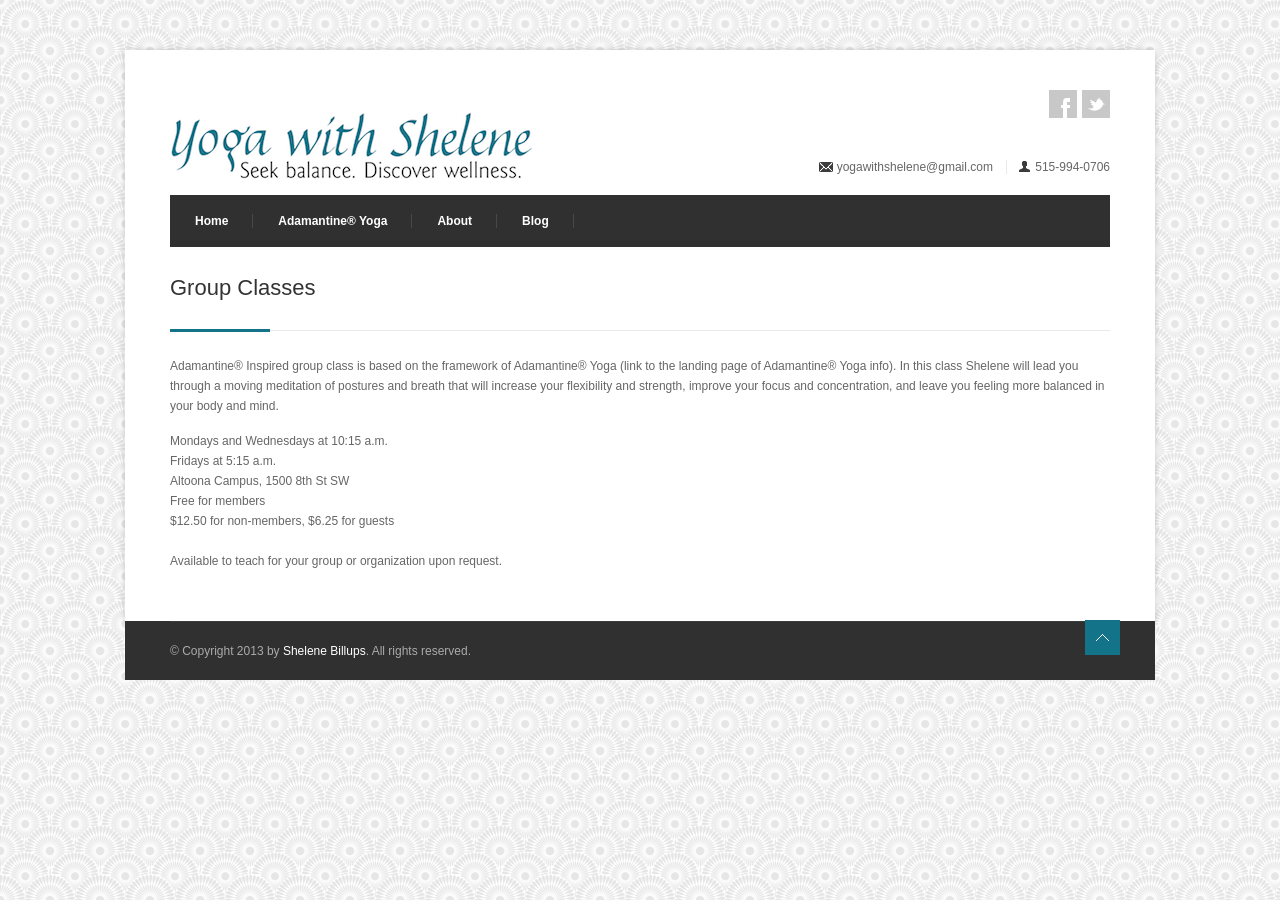
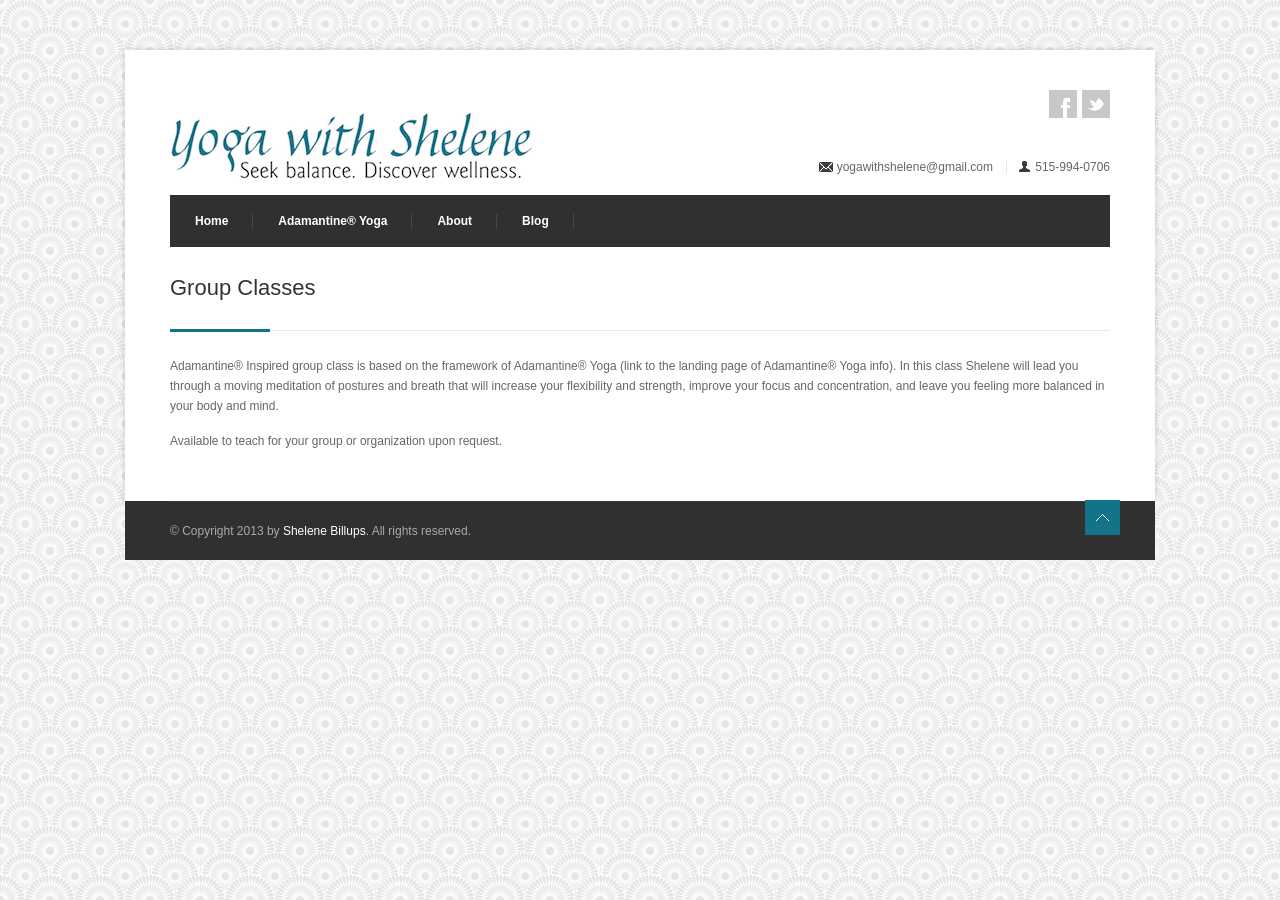
Before and after one commit to yogawithshelene/yogawithshelene.github.io, a Jekyll site: the page built from group/index.html, in a window 1280 px wide. Built offline with Jekyll 4.4.1, drawn with Linux system fonts in a browser that asks for light colours; nearby versions of some CDN libraries; Markdown is read by kramdown in place of the engine named in the settings.

Commit message:
a few quick updates

```diff
--- a/_layouts/default.html
+++ b/_layouts/default.html
@@ -44,10 +44,9 @@
 			<ul id="nav">
         {% assign url = page.url | remove:'/index.html' %}
         <li><a {% if url == "" %} id="current"{% endif %} href="/">Home</a></li>
-        <li><a {% if url == "/adamantine" %} id="current"{% endif %} {% if url == "/gsp" %} id="current"{% endif %} {% if url == "/private" %} id="current"{% endif %} {% if url == "/group" %} id="current"{% endif %} href="#">Adamantine® Yoga</a>
+        <li><a {% if url == "/adamantine" %} id="current"{% endif %} {% if url == "/private" %} id="current"{% endif %} {% if url == "/group" %} id="current"{% endif %} href="#">Adamantine® Yoga</a>
         <ul>
           <li><a href="/adamantine">What is it?</a></li>
-          <li><a href="/gsp">Guided Self Practice</a></li>
           <li><a href="/private">Private Sessions</a></li>
           <li><a href="/group">Group Classes</a></li>
         </ul>
--- a/_posts/2013-12-08-The-blog-has-moved.markdown
+++ b/_posts/2013-12-08-The-blog-has-moved.markdown
@@ -1,6 +1,6 @@
 ---
 layout: post
-title:  "coming soon"
+title:  "stay tuned"
 date:   2013-12-08 06:00:00
 categories: blog
 ---
--- a/group/index.html
+++ b/group/index.html
@@ -26,12 +26,7 @@ title: Group Classes
 
     <p>Adamantine® Inspired group class is based on the framework of Adamantine® Yoga (link to the landing page of Adamantine® Yoga info). In this class Shelene will lead you through a moving meditation of postures and breath that will increase your flexibility and strength, improve your focus and concentration, and leave you feeling more balanced in your body and mind.</p>
 
-    <p>Mondays and Wednesdays at 10:15 a.m.</br />
-    Fridays at 5:15 a.m.<br />
-    Altoona Campus, 1500 8th St SW<br />
-    Free for members<br />
-    $12.50 for non-members,  $6.25 for guests<br /><br />
-    Available to teach for your group or organization upon request.
+    <p>Available to teach for your group or organization upon request. </p>
 
 </div>
 
```
Also changed, not shown: gsp/index.html (deleted, +0 -52 lines).
